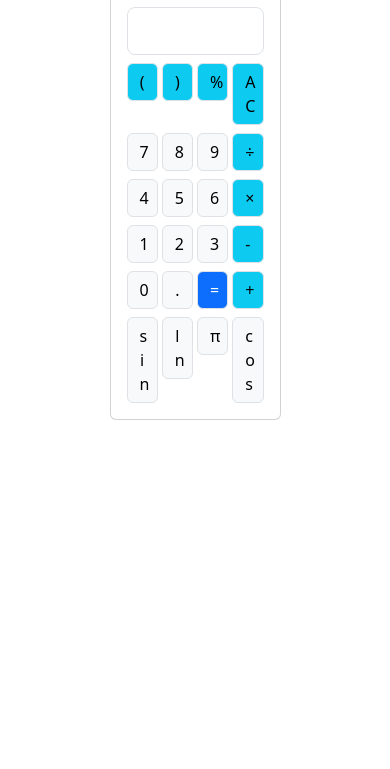
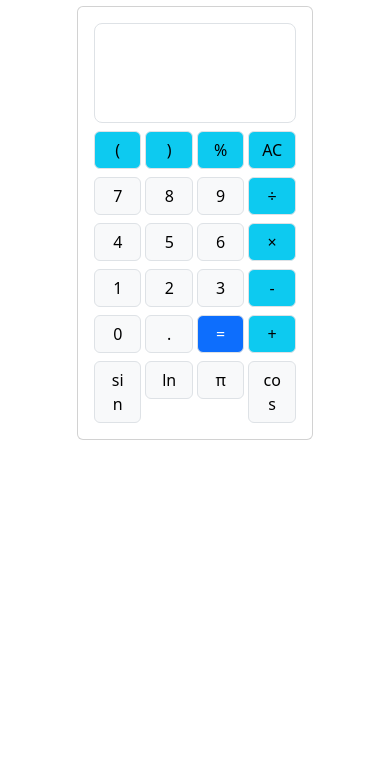
Before and after one commit to itssadiq/Scientific-Calculator-c2, a plain HTML site: page src/index.html in a window 390 px wide. Shown: the part 75-844 px from the top of the page. Drawn offline with nearby package versions, Linux system fonts and the light colour scheme.

Commit message:
Update index.html
updated layout for mobile screens to look better, and made input field some what large for a better preview.

```diff
--- a/src/index.html
+++ b/src/index.html
@@ -14,8 +14,8 @@
   <body>
     <div class="container">
       <h1 class="text-center mt-4">Scientific Calculator</h1>
-      <div class="row">
-        <div class="col-6 offset-3">
+      <div class="row mt-4">
+        <div class="col-8 offset-2 col-md-6 offset-md-3">
           <div class="card">
             <div class="card-body">
               <input
@@ -24,6 +24,7 @@
                 type="text"
                 readonly
                 aria-label=".form-control-lg example"
+                style="height: 100px"
               />
               <div class="row gx-1">
                 <div class="col-3">
```
